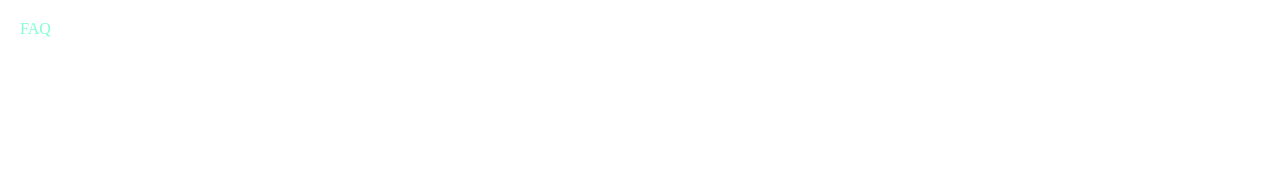
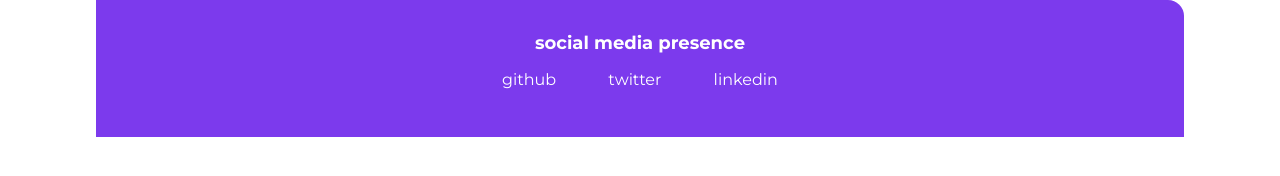
Before and after one commit to void1244/Portfolio, a plain HTML site: page index.html in a window 1280 px wide. Drawn offline with Linux system fonts and the light colour scheme.

Commit message:
Added footer
Hacktoberfest participants

```diff
--- a/index.html
+++ b/index.html
@@ -2,17 +2,27 @@
 <html>
 <head>
     <meta charset="utf-8">
-    <link rel="stylesheet" href="style.css">
+
+    <link href="style.css" rel="stylesheet" />
 </head>
 <body>
 
+    <footer class="footer">
+        <div class="footer-header">social media presence</div>
+        <ul class="social-links list-non-bullet">
+          <li class="list-item-inline">
+            <a class="link" href="/"> github </a>
+          </li>
+          <li class="list-item-inline">
+            <a class="link" href="/"> twitter </a>
+          </li>
+          <li class="list-item-inline">
+            <a class="link" href="/">
+              linkedin
+            </a>
+          </li>
+        </ul>
+      </footer>
 </body>
-<footer>
-    <a href="#">FAQ</a>
-    <a href="#">Contact Us</a>
-    <a href="#">Terms of Use</a>
-    <a href="#">Privacy Policy</a>
-    <a href="#">Refund Policy</a>
-    <a href="#">&copy; 2020 | BS ASSOCIATES</a>
-</footer>
+
 </html>
--- a/script.js
+++ /dev/null
@@ -1,3 +0,0 @@
-function onload () {
-
-}
--- a/style.css
+++ b/style.css
@@ -1,16 +1,57 @@
-* {
-    margin: 0;
-    padding: 0;
-    box-sizing: border-box;
-}
-footer a {
-    text-decoration: none;
-    padding: 20px;
-    text-align: center;
-    float: left;
-    color: white;
+@import url("https://fonts.googleapis.com/css2?family=Montserrat:wght@400;700&display=swap");
+
+:root {
+  --primary-color: #7c3aed;
+  --off-white: #f3f4f6;
+  --dark-gray: #6b7280;
 }
 
-    a:hover{
-        color: aquamarine;
-    }
+body {
+  font-family: "Montserrat", sans-serif;
+  margin: 0px auto;
+  max-width: 85%;
+  width: 100%;
+}
+
+
+.link {
+  box-sizing: border-box;
+  text-decoration: none;
+  padding: 0.5rem 1rem;
+}
+
+
+.list-non-bullet {
+  list-style: none;
+  padding-inline-start: 0px;
+}
+
+.list-item-inline {
+  display: inline;
+  padding: 0rem 0.5rem;
+}
+
+.footer {
+  background-color: var(--primary-color);
+  padding: 2rem 1rem;
+  text-align: center;
+  color: white;
+  border-top-right-radius: 1rem;
+
+
+}
+
+.footer .link {
+  color: white;
+}
+
+.footer .footer-header {
+  font-weight: bold;
+  font-size: large;
+}
+
+.footer ul {
+  padding-inline-start: 0px;
+}
+
+/** projects **/
```
